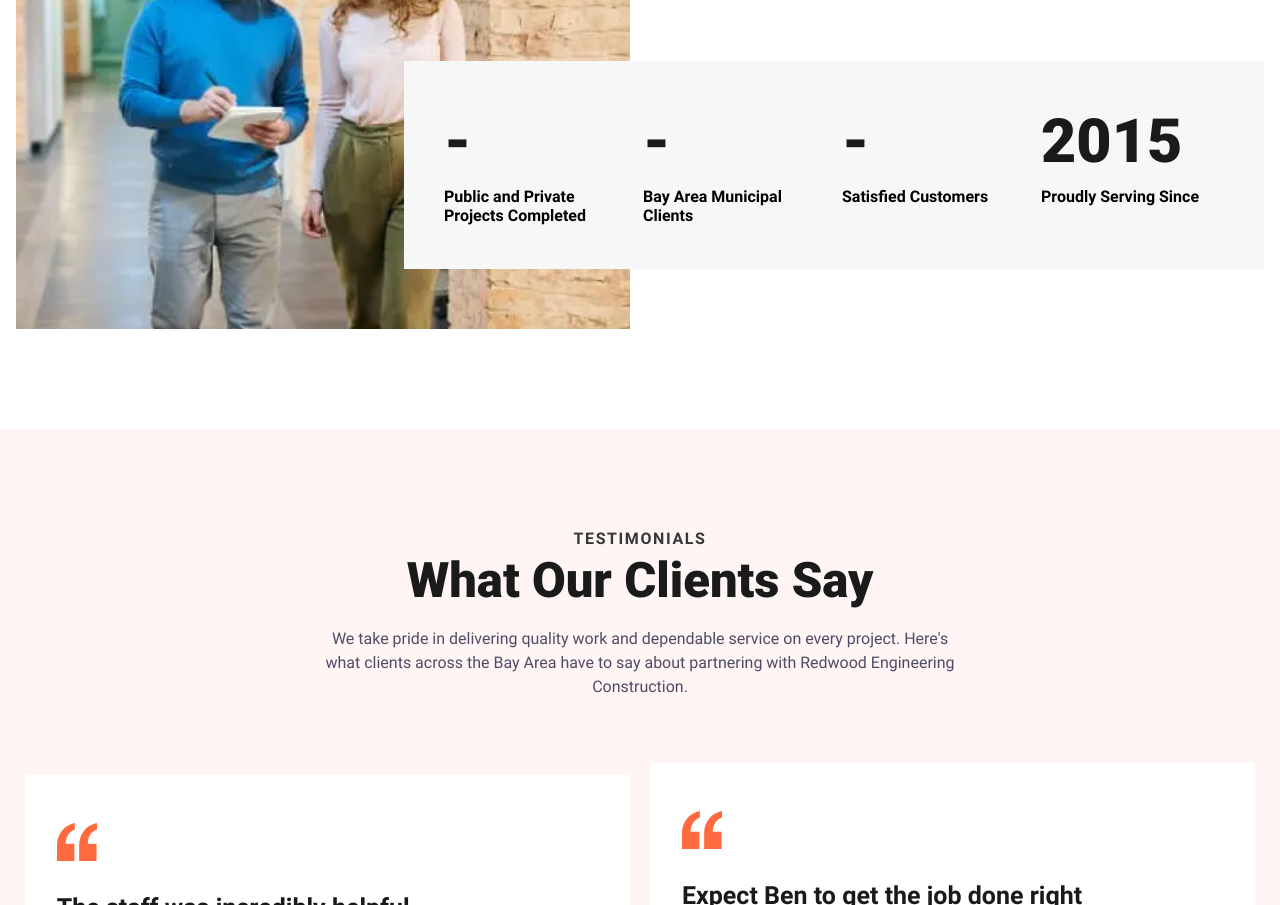
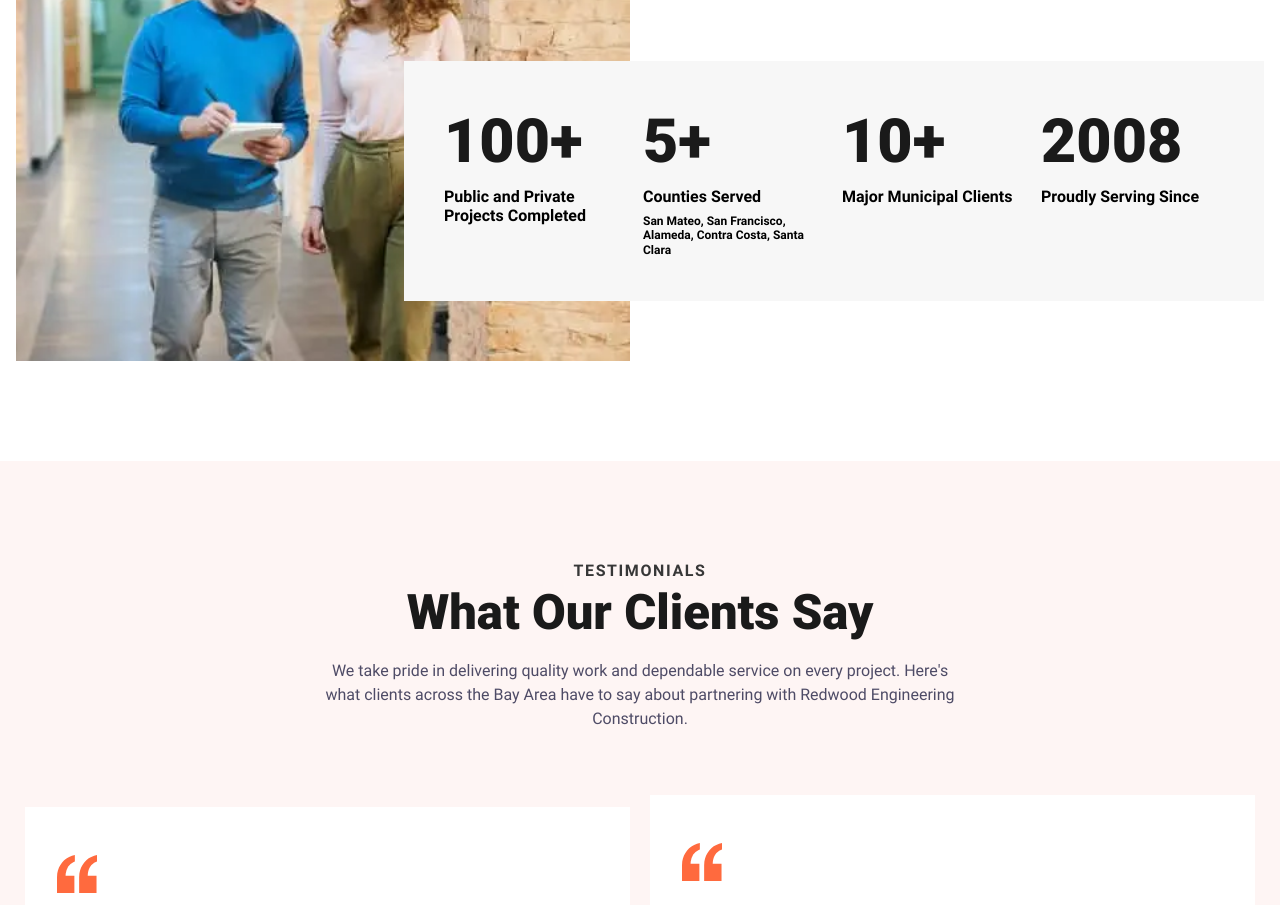
Before and after one commit to rcerney1/redwood_construction, an Eleventy site: page src/index.html in a window 1280 px wide. Shown: the part 3296-4201 px from the top of the page. Built offline with nearby package versions, Linux system fonts and the light colour scheme; Eleventy itself is replaced by a stand-in of ours; files that its build step writes are made by us from their sources.

Commit message:
updated stats

```diff
--- a/src/assets/less/local.less
+++ b/src/assets/less/local.less
@@ -588,6 +588,9 @@
     color: black;
     display: block;
   }
+  #stats-1659 .small{
+    font-size: .75rem;
+  }
   #stats-1659 .cs-picture {
     width: 100%;
     max-width: 39.375rem;
--- a/src/index.html
+++ b/src/index.html
@@ -328,19 +328,21 @@ Doing this will complete the overlapping "breaking the container" look.
             </div>
             <ul class="cs-stat-group">
                 <li class="cs-stat">
-                    <span class="cs-number">-</span>
+                    <span class="cs-number">100+</span>
                     <span class="cs-desc">Public and Private Projects Completed</span>
                 </li>
                 <li class="cs-stat">
-                    <span class="cs-number">-</span>
-                    <span class="cs-desc">Bay Area Municipal Clients</span>
+                    <span class="cs-number">5+</span>
+                    <span class="cs-desc">Counties Served</span>
+                    <span class="cs-desc small">San Mateo, San Francisco, Alameda, Contra Costa, Santa Clara</span>
                 </li>
                 <li class="cs-stat">
-                    <span class="cs-number">-</span>
-                    <span class="cs-desc">Satisfied Customers</span>
+                    <span class="cs-number">10+</span>
+                    <span class="cs-desc">Major Municipal Clients</span>
+
                 </li>
                 <li class="cs-stat">
-                    <span class="cs-number">2015</span>
+                    <span class="cs-number">2008</span>
                     <span class="cs-desc">Proudly Serving Since</span>
                 </li>
             </ul>
```
Also changed, not shown: src/assets/css/local.css.
